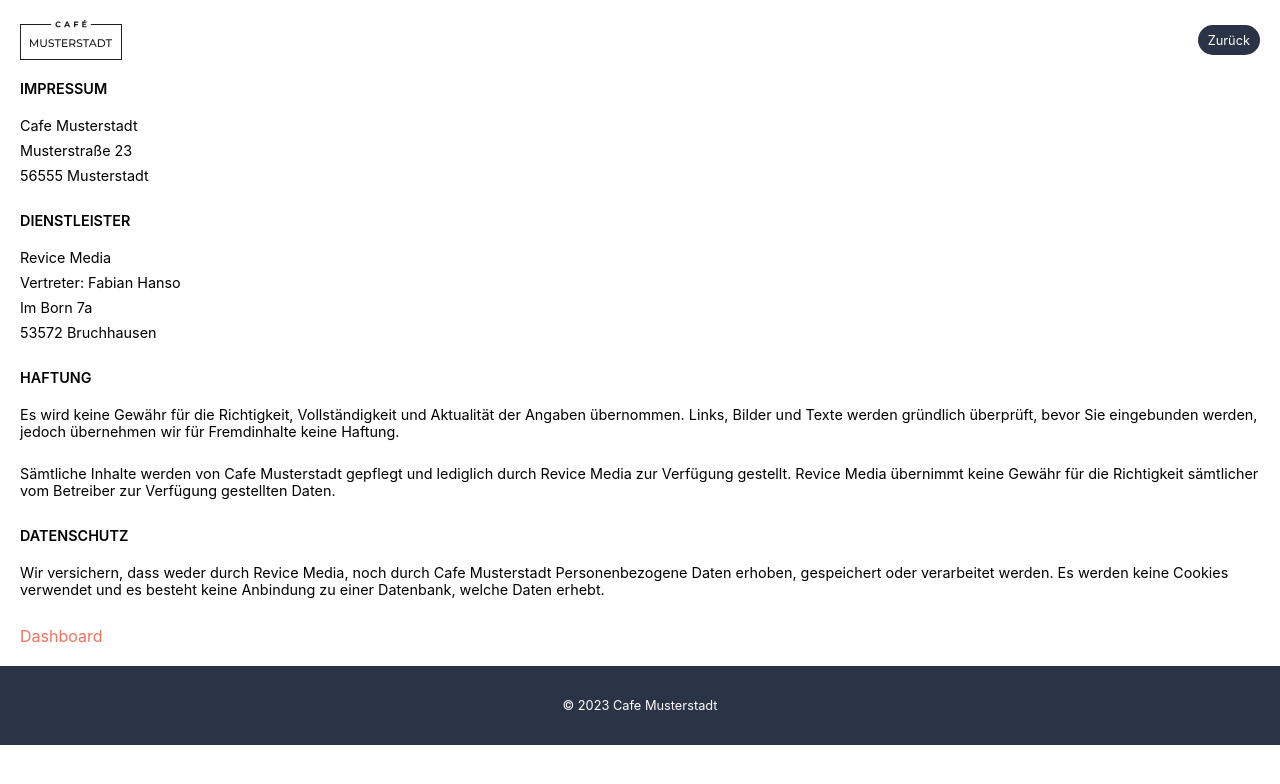
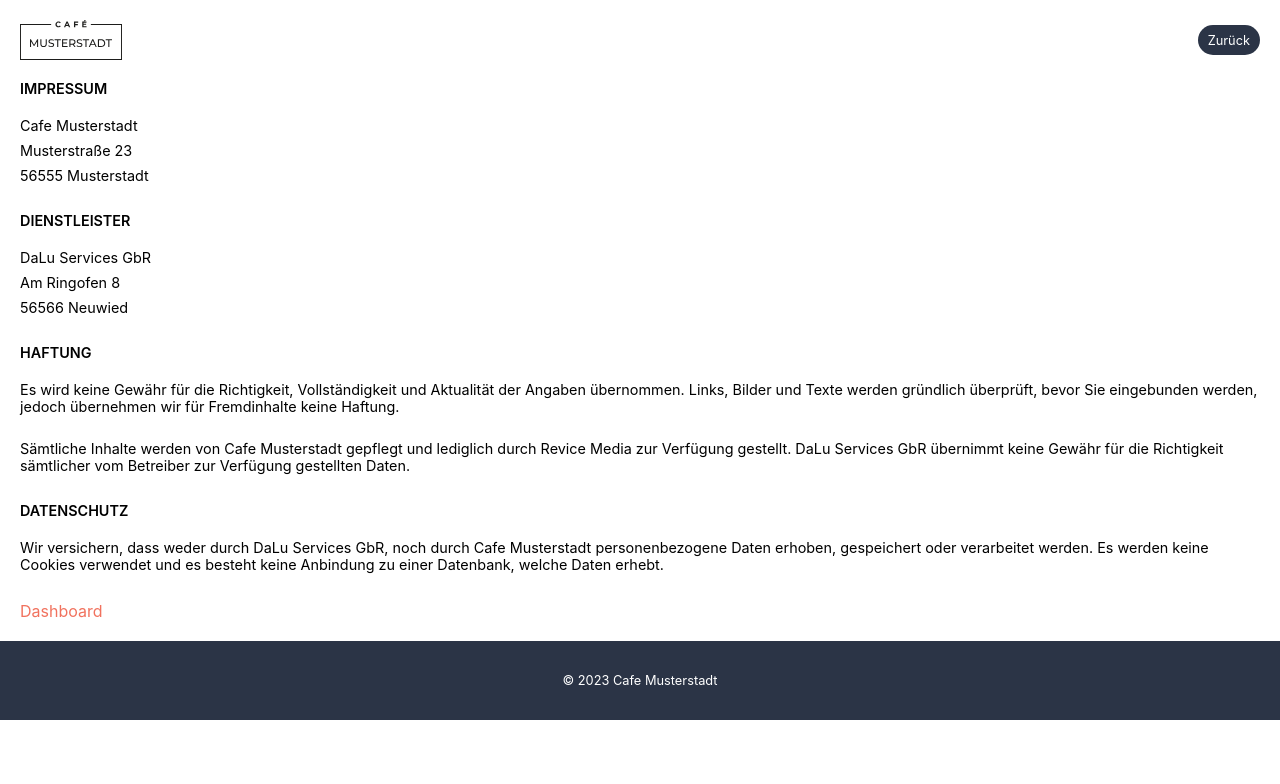
Before and after one commit to revicemedia/digitaleSpeisekarte, a React (Create React App) app: page /impressum in a window 1280 px wide. Shown: the top 784 px of the page. Built offline with nearby package versions, Linux system fonts and the light colour scheme.

Commit message:
change imprint

```diff
--- a/src/Pages/impressum.tsx
+++ b/src/Pages/impressum.tsx
@@ -24,12 +24,9 @@ const ImpressumPage: React.FC = () => {
       </div>
       <div className={baseClass + "__Wrapper"}>
         <h3 className={baseClass + "__Wrapper__Headline"}>Dienstleister</h3>
-        <p className={baseClass + "__Wrapper__Paragraph"}>Revice Media</p>
-        <p className={baseClass + "__Wrapper__Paragraph"}>
-          Vertreter: Fabian Hanso
-        </p>
-        <p className={baseClass + "__Wrapper__Paragraph"}>Im Born 7a</p>
-        <p className={baseClass + "__Wrapper__Paragraph"}>53572 Bruchhausen</p>
+        <p className={baseClass + "__Wrapper__Paragraph"}>DaLu Services GbR</p>
+        <p className={baseClass + "__Wrapper__Paragraph"}>Am Ringofen 8</p>
+        <p className={baseClass + "__Wrapper__Paragraph"}>56566 Neuwied</p>
       </div>
       <div className={baseClass + "__Wrapper"}>
         <h3 className={baseClass + "__Wrapper__Headline"}>Haftung</h3>
@@ -43,7 +40,7 @@ const ImpressumPage: React.FC = () => {
 
         <p className={baseClass + "__Wrapper__Paragraph"}>
           Sämtliche Inhalte werden von {config.locationName} gepflegt und
-          lediglich durch Revice Media zur Verfügung gestellt. Revice Media
+          lediglich durch Revice Media zur Verfügung gestellt. DaLu Services GbR
           übernimmt keine Gewähr für die Richtigkeit sämtlicher vom Betreiber
           zur Verfügung gestellten Daten.
         </p>
@@ -51,8 +48,8 @@ const ImpressumPage: React.FC = () => {
       <div className={baseClass + "__Wrapper"}>
         <h3 className={baseClass + "__Wrapper__Headline"}>Datenschutz</h3>
         <p className={baseClass + "__Wrapper__Paragraph"}>
-          Wir versichern, dass weder durch Revice Media, noch durch{" "}
-          {config.locationName} Personenbezogene Daten erhoben, gespeichert oder
+          Wir versichern, dass weder durch DaLu Services GbR, noch durch{" "}
+          {config.locationName} personenbezogene Daten erhoben, gespeichert oder
           verarbeitet werden. Es werden keine Cookies verwendet und es besteht
           keine Anbindung zu einer Datenbank, welche Daten erhebt.
         </p>
```
